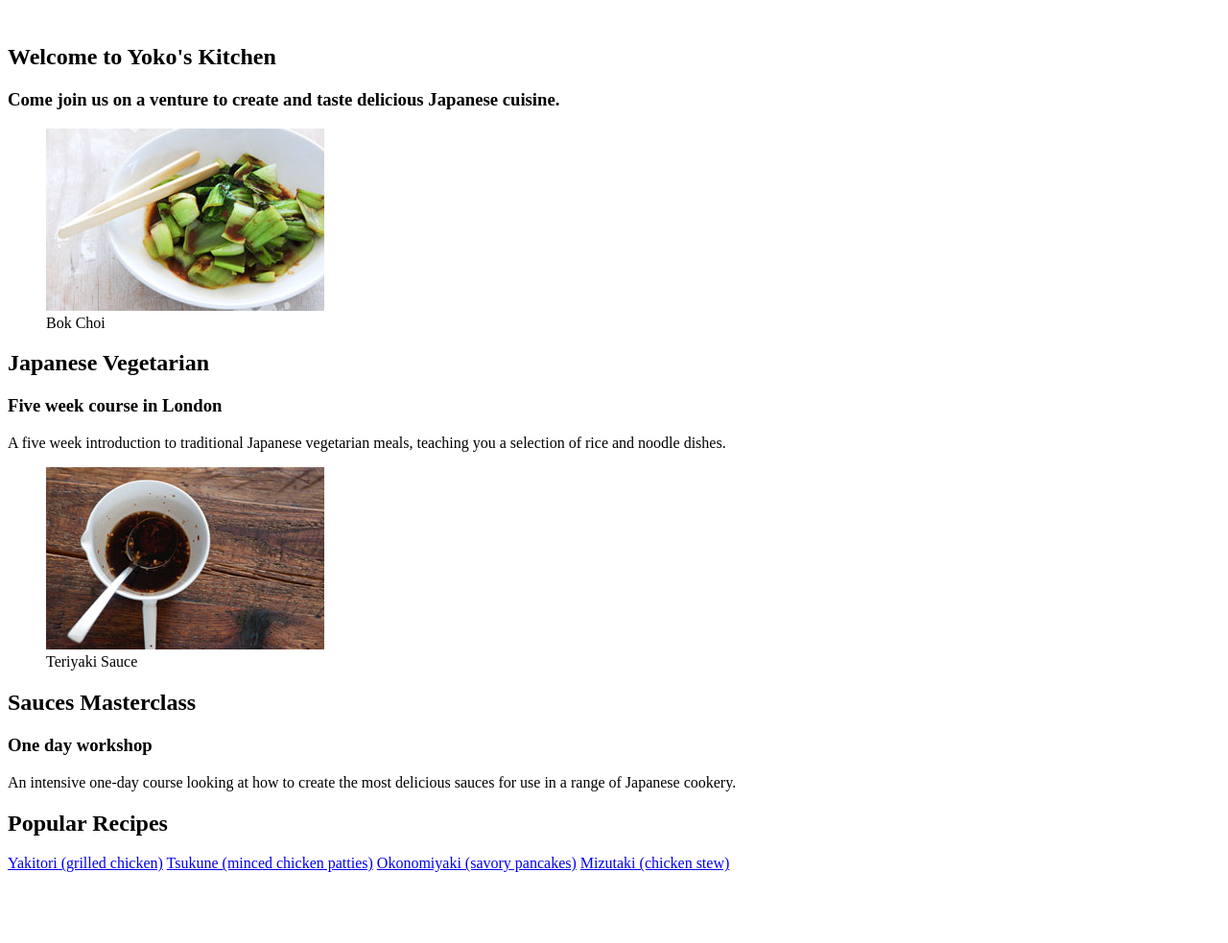
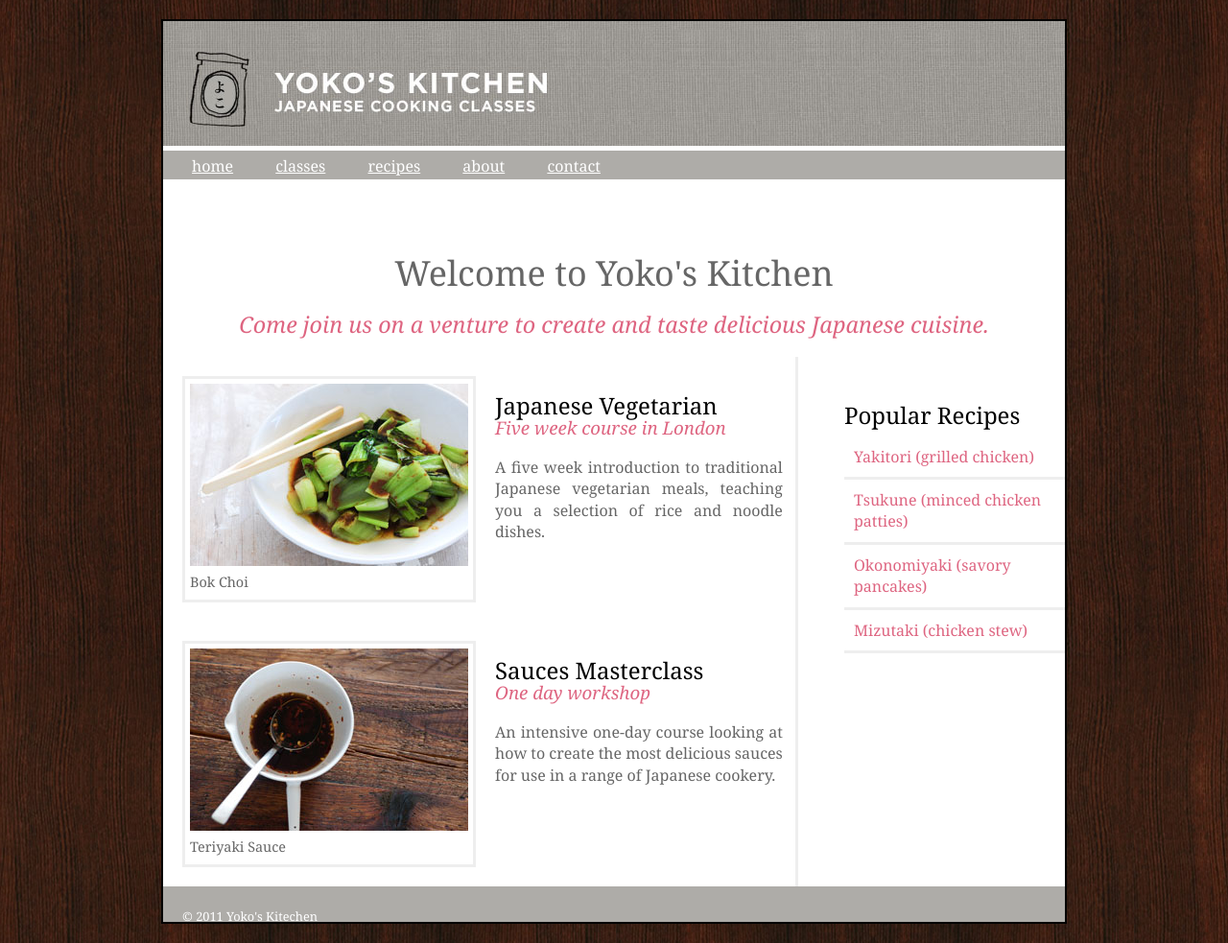
Before and after one commit to BruhBrah/feladat3, a plain HTML site: page index.html in a window 1280 px wide. Shown: the whole page at 96% size. Before the commit the page ends 917 px from the top, so only its background shows below. Drawn offline with Linux system fonts and the light colour scheme.

Commit message:
keszallapot

```diff
--- a/index.html
+++ b/index.html
@@ -1,11 +1,22 @@
 <!DOCTYPE html>
 <html>
 	<head>
+		<meta charset="utf-8">
+		<title>Yoko's Kitchen</title>
+		<link rel="stylesheet" href="yoko.css">
 	</head>
 	<body>
-		<div>
+		<div id="wrapper">
 			<header>
+				<img src="header.jpg" alt="header" title="header">
 				<nav>
+					<ul>
+					<li><a href="#">home</a></li>
+					<li><a href="#">classes</a></li>
+					<li><a href="#">recipes</a></li>
+					<li><a href="#">about</a></li>
+					<li><a href="#">contact</a></li>
+					</ul>
 				</nav>
 			</header>
 			<section class="home">
@@ -46,6 +57,9 @@
 					<a href="#">Mizutaki (chicken stew)</a>
 				</section>
 			</aside>
+			<footer>
+				<p>&copy; 2011 Yoko's Kitechen</p>
+			</footer>
 		</div>
 	</body>
 </html>
--- a/yoko.css
+++ b/yoko.css
@@ -33,6 +33,7 @@ nav ul {
 
 nav li {
 	margin-right: 40px;
+	display: inline;
 }
 
 nav li a {
@@ -114,3 +115,31 @@ section.contpage {
 	text-align: center;
 	font-size: 20px;
 }
+
+header
+{
+	height: 200px;
+}
+
+article p
+{
+	text-align: justify;
+}
+
+aside
+{
+	width: 230px;
+	margin-left: 20px;
+	float: right;
+}
+
+aside a
+{
+	color: #de6581;
+	text-decoration: none;
+}
+
+h1, h2, h3
+{
+	font-weight: normal;
+}
```
Also changed, not shown: indexvalidation.png (added), yokovalidation.png (added).
